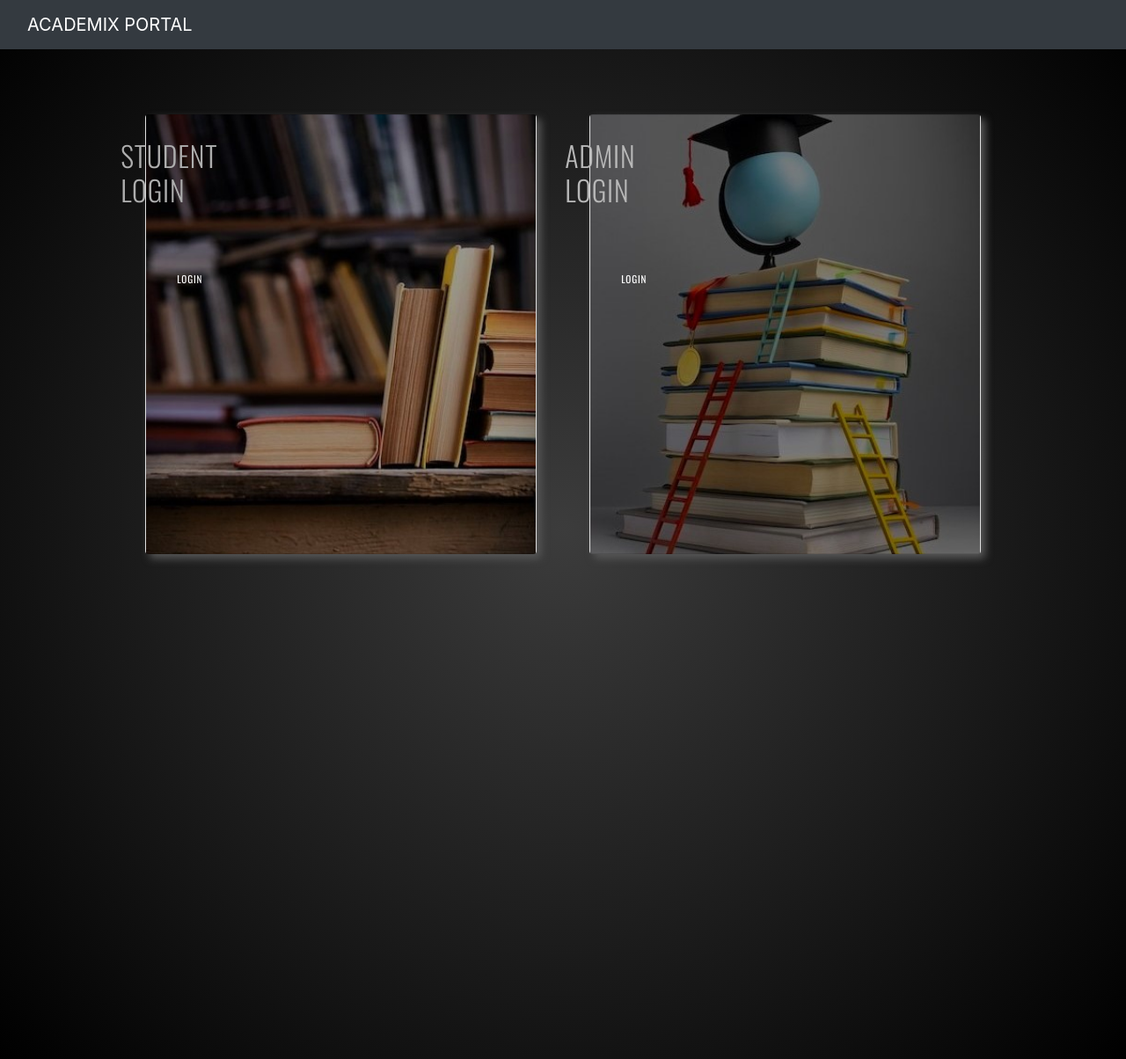
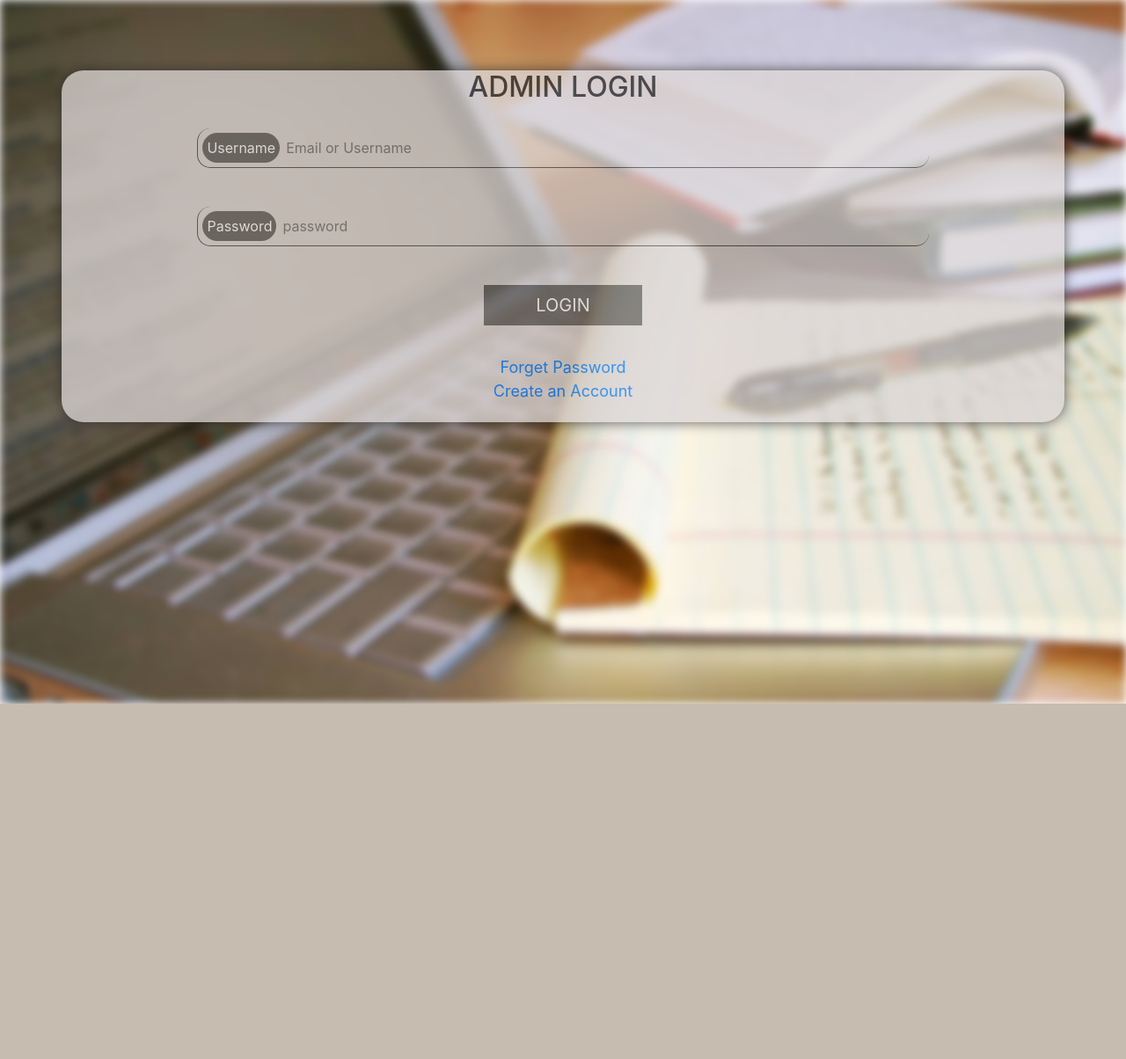
Before and after one commit to su31kh/Course_management_system, a Django app: page / in a window 1280 px wide. Shown: the whole page at 88% size. After the commit the page ends 800 px from the top, so only its background shows below. Run offline with Django 4.2, Linux system fonts and the light colour scheme; some libraries are stand-ins or nearby versions.

Commit message:
login added

```diff
--- a/Academix_Portal/Templates/land.html
+++ b/Academix_Portal/Templates/land.html
@@ -9,6 +9,7 @@
 
 <link rel="stylesheet" href="{% static 'css/stylish.css' %}">
 <link rel="stylesheet" href="https://stackpath.bootstrapcdn.com/bootstrap/4.5.0/css/bootstrap.min.css" integrity="sha384-9aIt2nRpC12Uk9gS9baDl411NQApFmC26EwAOH8WgZl5MYYxFfc+NcPb1dKGj7Sk" crossorigin="anonymous">
+
 <style>
 
 @media only screen and (min-width : 766px)
@@ -81,6 +82,7 @@
 
 <div class="container h-50 myclass">
     <div class="row align-middle baseclass" >
+
       <div id = "mycard" class="col-md-5 col-lg-5 column">
         <div id = "great1" class="card gr-1 ">
           <div class="txt" style="color: rgb(144, 144, 144);">
@@ -93,6 +95,7 @@
         </div>
         </div>
       </div>
+
       <div class="col-md-5 col-lg-5 column mycard">
         <div id = "great2" class="card gr-2" style="background-image: url('static/images/89418bfde600d1e1852a8af17e43a985.jpg');background-size: cover; background-position: center; background-repeat: no-repeat; height: 500px;">
           <div class="txt">
--- /dev/null
+++ b/Academix_Portal/Templates/login_page_admin.html
@@ -0,0 +1,80 @@
+{% load static %}
+
+<!DOCTYPE html>
+<html lang="en">
+  <head>
+    <meta charset="UTF-8" />
+    <meta name="viewport" content="width=device-width, initial-scale=1.0" />
+    <title>Academix Portal</title>
+
+    <link rel="stylesheet" href="static/css/login_page_admin.css">
+
+    <link
+      rel="stylesheet"
+      href="https://stackpath.bootstrapcdn.com/bootstrap/4.5.0/css/bootstrap.min.css"
+      integrity="sha384-9aIt2nRpC12Uk9gS9baDl411NQApFmC26EwAOH8WgZl5MYYxFfc+NcPb1dKGj7Sk"
+      crossorigin="anonymous"
+    />
+
+  </head>
+  <body>
+    <!-- for background -->
+  <div class="background">
+  </div>
+
+  <!-- for form container -->
+  <div class="container">
+    <h2>ADMIN LOGIN</h2>
+    <form action="">
+
+      <div class="form-item">
+        <span class="material-icons-outlined">
+          Username
+        </span>
+        <input type="text" name="user" id="user" placeholder="Email or Username" required>
+      </div>
+      &nbsp;
+
+      <div class="form-item">
+        <span class="material-icons-outlined">
+          Password
+        </span>
+        <input type="password" name="pass" id="pass" placeholder="password" required>
+      </div>
+      &nbsp;
+
+      <button type="submit" onclick="login()">LOGIN</button>
+      &nbsp;
+
+      <div>
+        <p><a href="#">Forget Password</a></p>
+        <p><a href="#"> Create an Account</a></p>
+      </div>
+
+    </form>
+  </div>
+  </body>
+
+  <script>
+
+    function login(){
+		var uname = document.getElementById("user").value;
+		var pwd = document.getElementById("pass").value;
+		var filter = /^([a-zA-Z0-9_\.\-])+\@(([a-zA-Z0-9\-])+\.)+([a-zA-Z0-9]{2,4})+$/;
+		if(!filter.test(uname)){
+			alert("Please enter valid username!");
+            document.getElementById("user").innerHTML = uname;
+            document.getElementById("pass").innerHTML = pwd;
+		}
+		else if(pwd.length < 8){
+			alert("Minimum length of the password should be 8!");
+            document.getElementById("user").innerHTML = uname;
+            document.getElementById("pass").innerHTML = pwd;
+		}
+		else{
+	        alert('Redirecting you to your dashboard...');
+		}
+	}
+
+  </script>
+</html>
--- /dev/null
+++ b/Academix_Portal/static/css/login_page_admin.css
@@ -0,0 +1,138 @@
+body {
+  padding: 0;
+  margin: 0;
+  font-family: Arial, Helvetica, sans-serif;
+  color: white;
+}
+
+.background {
+  background: url("/static/images/img_01.jpg");
+  background-repeat: no-repeat;
+  background-size: cover;
+  background-blend-mode: darken;
+  position: absolute;
+  top: 0;
+  bottom: 0;
+  left: 0;
+  right: 0;
+  z-index: -1;
+  filter: blur(5px);
+  min-height: 800px;
+}
+
+.container {
+  display: flex;
+  flex-direction: column;
+  align-items: center;
+  text-align: center;
+  /* width: 300px; */
+  height: 400px;
+  margin: 10vh auto;
+  background-color: rgb(220, 214, 214);
+  box-shadow: 0 0 15px rgb(43, 42, 42);
+  opacity: 0.75 ;
+  border-radius: 25px;
+  transition: all ease-in-out .2s;
+}
+
+.container:hover {
+  transform: scale(1.01); /* (150% zoom - Note: if the zoom is too large, it will go outside of the viewport) */
+}
+
+.material-icons-outlined{
+  color: white;
+}
+
+h2 {
+  font-size: 30px;
+}
+
+.container button{
+  color: white;
+}
+
+form {
+  padding: 10px;
+  display: flex;
+  flex-direction: column;
+  width: 85%;
+}
+.form-item {
+  display: flex;
+  width: 90%;
+  background: transparent;
+  margin: 10px auto;
+  border-radius: 15px;
+  align-items: center;
+  border-bottom: 1px solid rgb(82, 81, 81);
+  border-left: 1px solid rgb(82, 81, 81);
+}
+.form-item:hover {
+  border: 2px solid rgb(46, 45, 45);
+}
+input {
+  background: transparent;
+  width: 80%;
+  height: 30px;
+  outline: none;
+  border: none;
+  margin: auto;
+  color: white;
+  font-size: 17px;
+}
+
+span {
+  user-select: none;
+  margin: 5px;
+  color: rgb(172, 172, 172);
+  background: rgba(59, 59, 58, 0.72);
+  padding: 5px;
+  border-radius: 18px;
+}
+button[type="submit"] {
+  width: 180px;
+  font-size: 20px;
+  margin: 10px auto;
+  padding: 8px;
+  background: rgba(59, 59, 58, 0.72);
+  border: none;
+  color: white;
+}
+button[type="submit"]:hover {
+  background: rgba(192, 204, 14, 0.678);
+}
+p:first-of-type {
+  margin: 0;
+}
+
+button {
+  font-size: 18px;
+  padding: 5px 16px;
+  margin: 5px 15px;
+  width: 180px;
+
+  color: white;
+  cursor: pointer;
+  transition: all 0.7s ease;
+}
+
+p {
+  font-size: 18px;
+  margin: 5px;
+}
+a {
+  color: white;
+}
+a:hover {
+  color: grey;
+}
+
+.form div{
+  display: flex;
+}
+
+@media screen and (max-width: 550px) {
+  .container {
+    width: 90%;
+  }
+}
--- a/Academix_Portal/views.py
+++ b/Academix_Portal/views.py
@@ -7,5 +7,5 @@ from django.template import loader
 
 
 def landing(request):
-    t = loader.get_template("land.html")
-    return render(request , 'land.html')
+    t = loader.get_template("login_page_admin.html")
+    return render(request , 'login_page_admin.html')
```
Also changed, not shown: Academix_Portal/Templates/login_page_student.html (added, +81 -0 lines), Academix_Portal/static/css/login_page_student.css (added, +138 -0 lines), Academix_Portal/static/css/stylish.css (line endings or trailing spaces), Academix_Portal/static/images/img_01.jpg (added), Academix_Portal/static/images/img_02.jpg (added), Academix_Portal/static/images/student.jpg (deleted).
